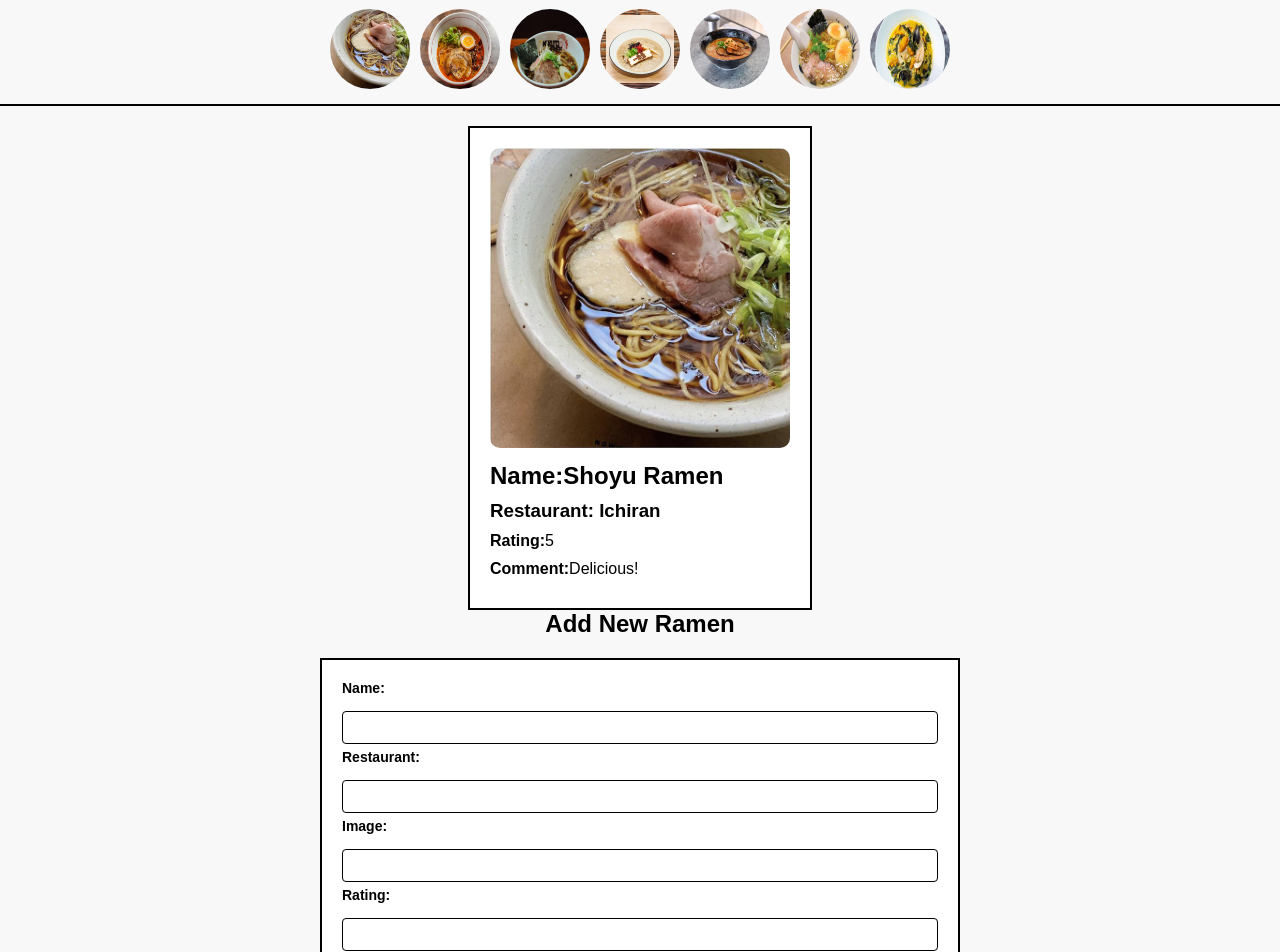
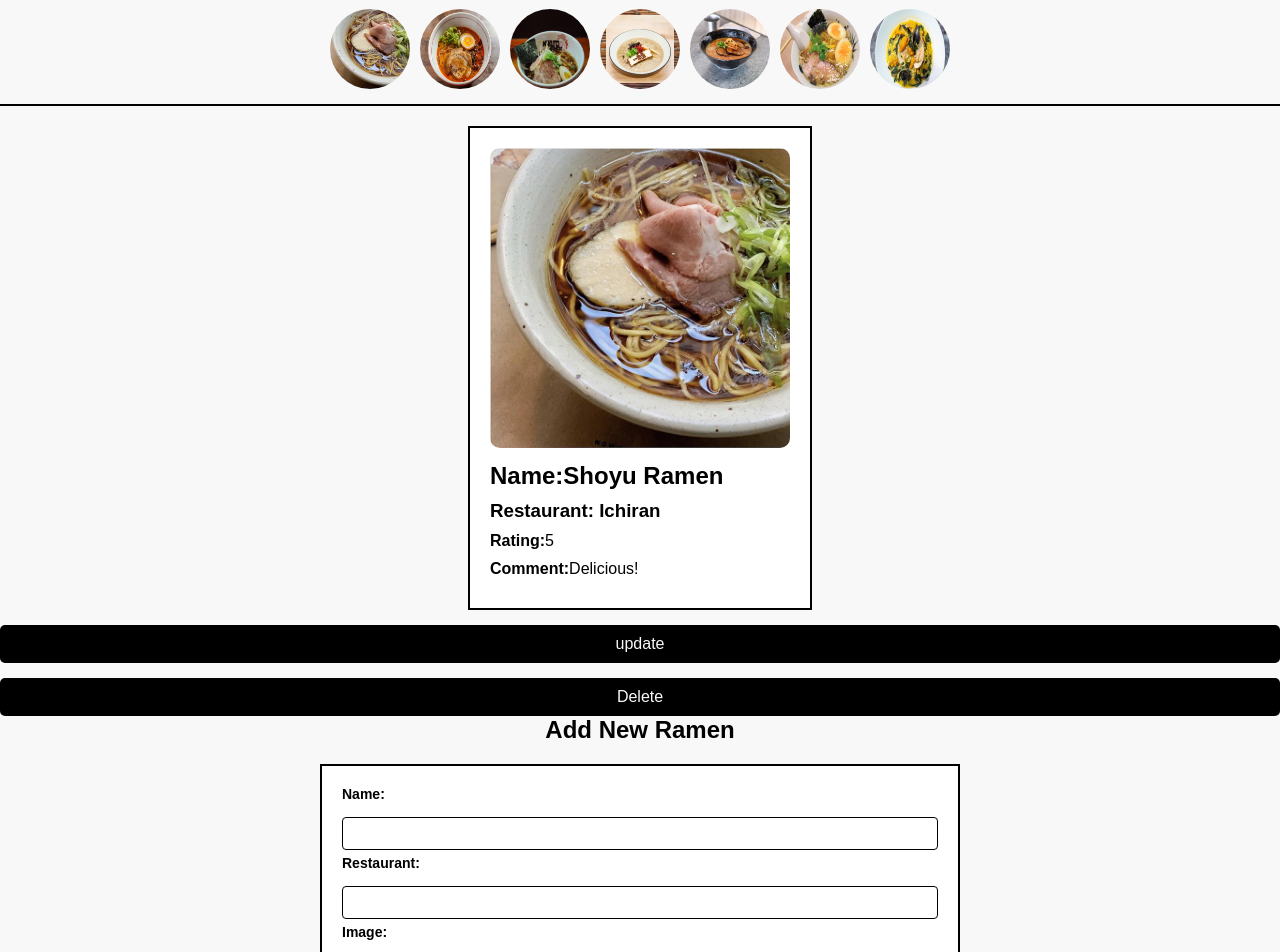
Before and after one commit to Dunstankiiru/ramen-rating-app, a plain HTML site: page index.html in a window 1280 px wide. Shown: the part 134-1086 px from the top of the page. Drawn offline with Linux system fonts and the light colour scheme.

Commit message:
Adds Update and Delete Button style

```diff
--- a/index.html
+++ b/index.html
@@ -26,7 +26,7 @@
     <!--Delete and Update Buttons-->
         <div id = "action-buttons" style="display: none;">
             <button id="Update-btn">update</button>
-            <button id="Delete-btn">update</button>
+            <button id="Delete-btn">Delete</button>
         </div>
 
     <h2>Add New Ramen</h2>
--- a/index.js
+++ b/index.js
@@ -34,7 +34,7 @@ function displayRamens() {
     });
 }
 
-//Function to display ramen details when a ramen image is clicked
+//Function to display ramen details when an image is clicked
 
 function handleClick(ramen) {
     document.getElementById("ramen-image").src = ramen.image;
@@ -42,7 +42,12 @@ function handleClick(ramen) {
     document.getElementById("ramen-restaurant").textContent = ramen.restaurant;
     document.getElementById("ramen-rating").textContent = ramen.rating;
     document.getElementById("ramen-comment").textContent = ramen.comment;
+
+    // showing the action buttons
+
+    document.getElementById("action-buttons").style.display = "block";
 }
+
 
 //Function to handle form submission
 
```
